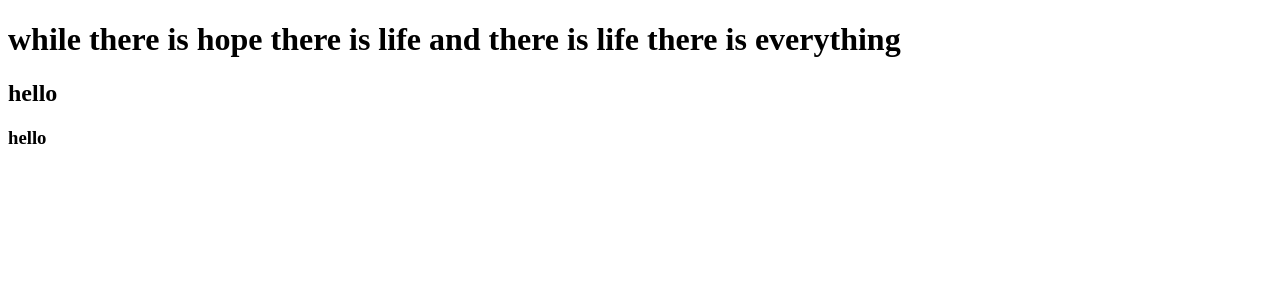
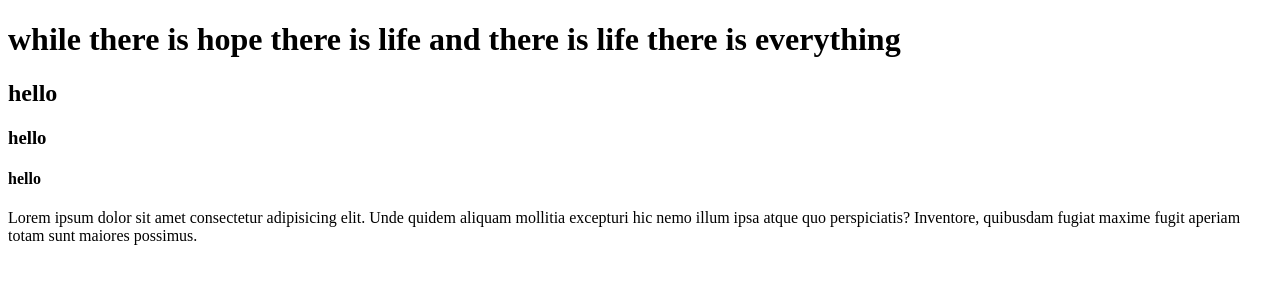
Before and after one commit to Snehal9799/1strepo, a plain HTML site: page index.html in a window 1280 px wide. Drawn offline with Linux system fonts and the light colour scheme.

```diff
--- a/index.html
+++ b/index.html
@@ -9,6 +9,7 @@
     <h1>while there is hope there is life and there is life there is everything</h1>
     <h2>hello</h2>
     <h3>hello</h3>
-
+    <h4>hello</h4>
+    <p>Lorem ipsum dolor sit amet consectetur adipisicing elit. Unde quidem aliquam mollitia excepturi hic nemo illum ipsa atque quo perspiciatis? Inventore, quibusdam fugiat maxime fugit aperiam totam sunt maiores possimus.</p>
 </body>
 </html>
```
